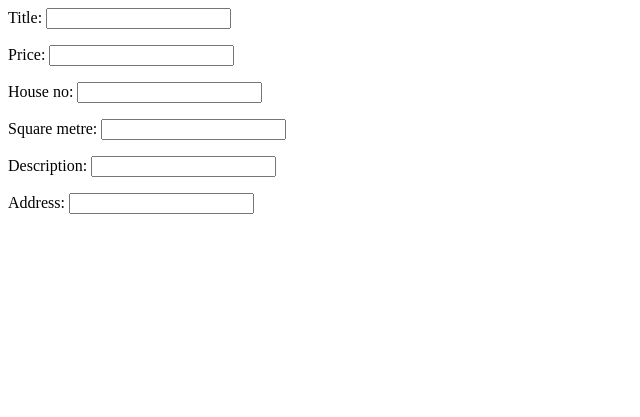
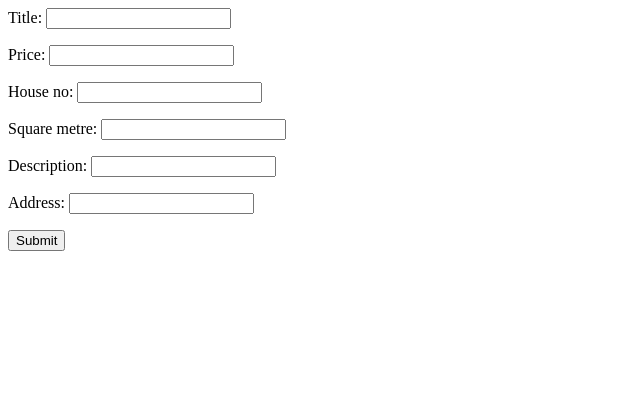
Before and after one commit to lagrandecode/Django_realestate, a Django app: page /add/ in a window 1280 px wide. Shown: the top 417 px of the page, without its empty margins (0-640 px from the left). Run offline with Django 4.2, Linux system fonts and the light colour scheme.

Commit message:
"commit"

```diff
--- a/listings/templates/createform.html
+++ b/listings/templates/createform.html
@@ -1,4 +1,10 @@
-<form>
+<form method="POST">
+
+    {% csrf_token %}
 
     {{ form.as_p }}
+
+    <button type="submit">
+        Submit
+    </button>
 </form>
```
